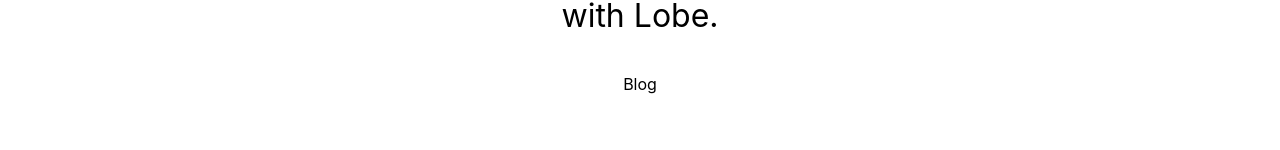
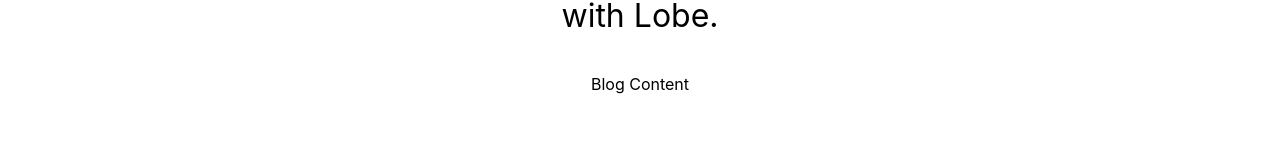
Before and after one commit to DreMukare/lobe-ai, a React (Vite) app: page /blog in a window 1280 px wide. Shown: the part 431-581 px from the top of the page. Built offline with nearby package versions, Linux system fonts and the light colour scheme.

Commit message:
wip: building out blog page

```diff
--- a/src/pages/Blog.tsx
+++ b/src/pages/Blog.tsx
@@ -1,7 +1,7 @@
 import Layout from '../components/Layout';
 
 const Blog = () => {
-	return <Layout>Blog</Layout>;
+	return <Layout>Blog Content</Layout>;
 };
 
 export default Blog;
```
